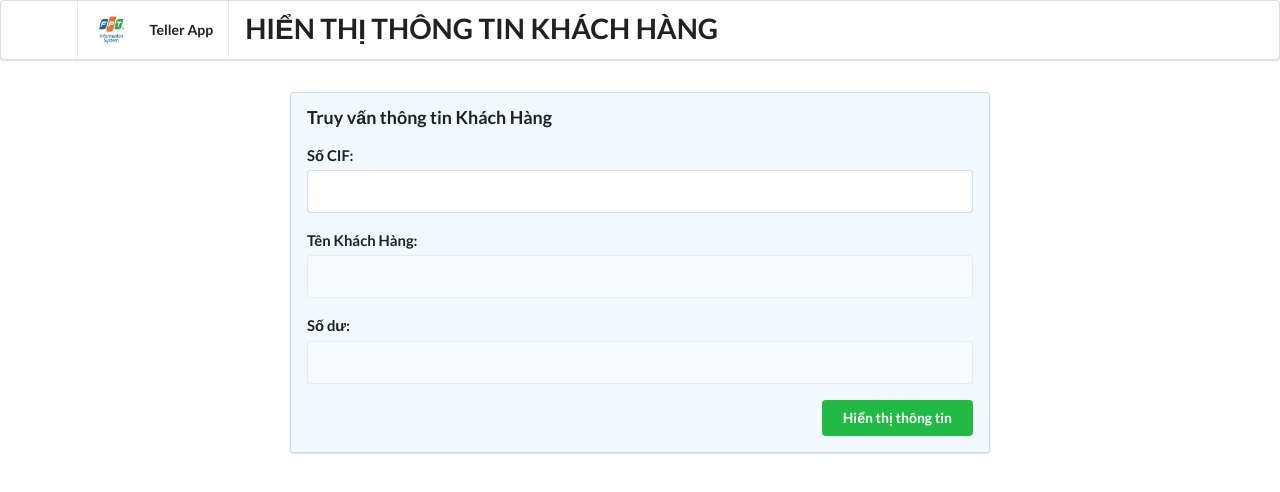
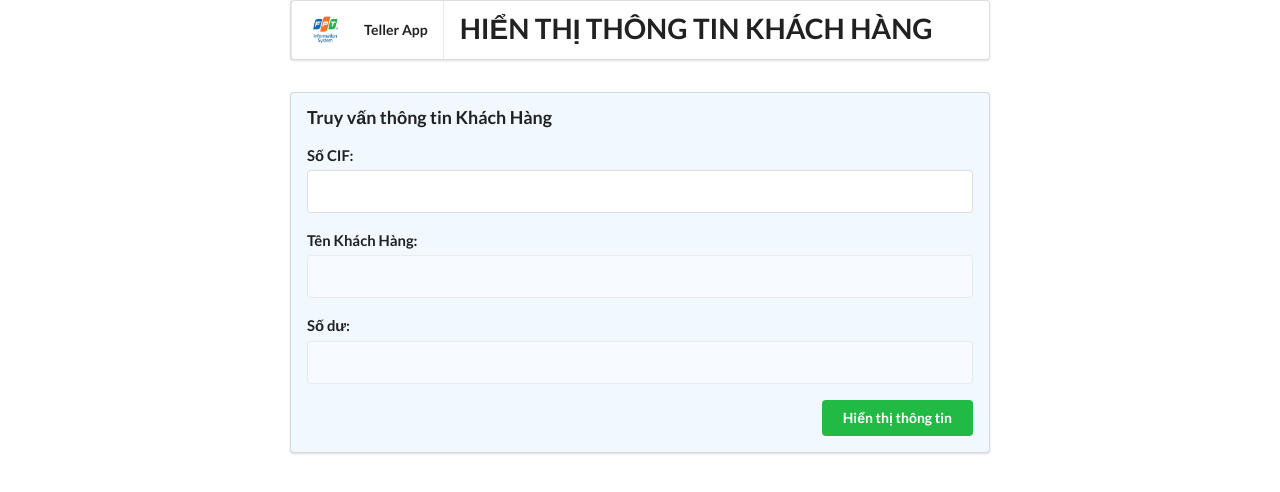
Before and after one commit to fi2vcb/fis2vcb, an Angular app in the folder frontend/: page /queryaccount in a window 1280 px wide. Before the commit this address led to /. Shown: the top 492 px of the page. Built offline with nearby package versions, Linux system fonts and the light colour scheme.

Commit message:
add routing to app

```diff
--- a/frontend/src/app/app.component.html
+++ b/frontend/src/app/app.component.html
@@ -1,3 +1,6 @@
-<form class="ui large form segment">
-  <app-cif-query></app-cif-query>
-</form>
+
+<div id="content">
+  <div class="container">
+    <router-outlet> </router-outlet>
+  </div>
+</div>
--- a/frontend/src/app/cif-query/cif-query.component.html
+++ b/frontend/src/app/cif-query/cif-query.component.html
@@ -1,3 +1,19 @@
+<div class="ui menu">
+    <div class="ui container">
+      <a href="#" class="header item">
+        <img class="logo" src="/assets/images/FIS-logo.png" />
+        Teller App
+      </a>
+      <div class="header item borderless">
+        <h1 class="ui header">
+          <div class="navLinks">
+            HIỂN THỊ THÔNG TIN KHÁCH HÀNG
+          </div>
+        </h1>
+      </div>
+    </div>
+</div>
+<form class="ui large form segment">
 <h3 class="ui header">Truy vấn thông tin Khách Hàng</h3>
 
 <div class="field">
@@ -16,3 +32,4 @@
 class="ui positive right floated button">
 Hiển thị thông tin
 </button>
+</form>
--- a/frontend/src/index.html
+++ b/frontend/src/index.html
@@ -10,19 +10,6 @@
   </head>
   <body>
     <!-- Menu Bar -->
-    <div class="ui menu">
-      <div class="ui container">
-        <a href="#" class="header item">
-          <img class="logo" src="/assets/images/FIS-logo.png" />
-          Teller App
-        </a>
-        <div class="header item borderless">
-          <h1 class="ui header">
-            HIỂN THỊ THÔNG TIN KHÁCH HÀNG
-          </h1>
-        </div>
-      </div>
-    </div>
 
     <div class="ui main text container">
       <app-root>Loading </app-root>
```
Also changed, not shown: frontend/src/app/app.module.ts (+6 -1 lines).
